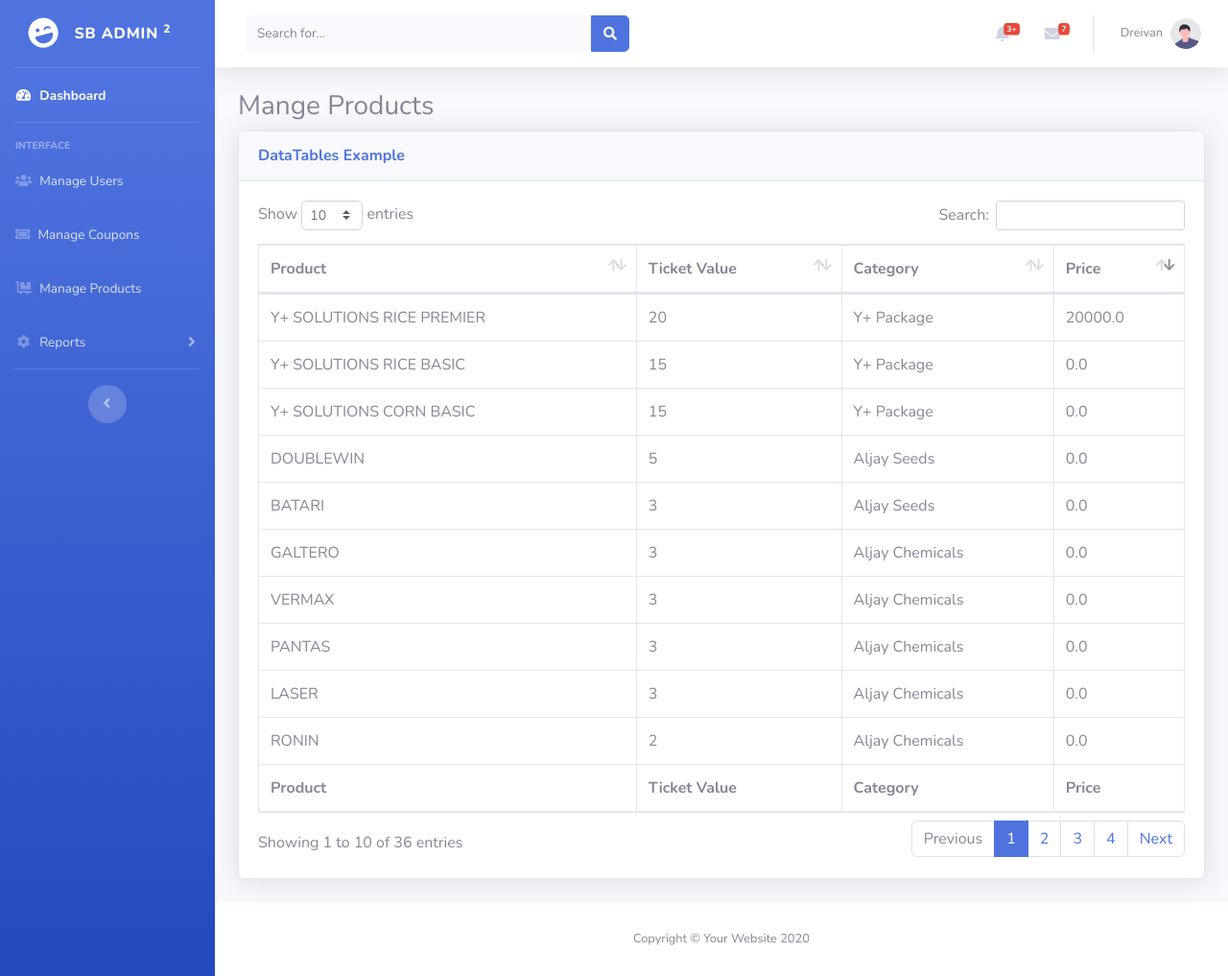
After one commit to flashdreiv/fis, a Django app: page /manageproducts in a window 1280 px wide. The commit adds this page. Shown: the whole page at 96% size. Run offline with Django 3.2, Linux system fonts and the light colour scheme; a user stored in the database is signed in; data comes from the database, SQL or seed files in the repository; both versions use the stored data as it was after the commit; some libraries are stand-ins or nearby versions.

Commit message:
--added minor datatables--
Data-tables for:
Products
Users
Coupons

```diff
--- a/is/admin.py
+++ b/is/admin.py
@@ -1,8 +1,9 @@
 from django.contrib import admin
-from . models import Farmer,Product,Coupon,SalesLady
+from . models import Farmer,Product,Coupon,SalesLady,Purchase
 # Register your models here.
 
 admin.site.register(Farmer)
 admin.site.register(Product)
 admin.site.register(Coupon)
 admin.site.register(SalesLady)
+admin.site.register(Purchase)
--- a/is/models.py
+++ b/is/models.py
@@ -46,3 +46,11 @@ class Coupon(models.Model):
 
     def __str__(self):
         return self.code
+
+#Check SAP Data on Purchase Orders
+class Purchase(models.Model):
+    farmer = models.ForeignKey(Farmer,on_delete=models.SET_NULL,null=True,blank=True)
+    saleslady = models.ForeignKey(SalesLady,on_delete=models.SET_NULL,null=True,blank=True)
+    item = models.ForeignKey(Product,on_delete=models.CASCADE)
+    coupon = models.ForeignKey(Coupon,on_delete=models.SET_NULL,null=True,blank=True)
+    purchase_date = models.DateTimeField(auto_now=True)
--- a/is/static/assets/js/data-table.js
+++ b/is/static/assets/js/data-table.js
@@ -1,3 +1,9 @@
 $(document).ready(function() {
     $('#dataTable').DataTable();
   });
+
+  $(document).ready(function() {
+    $('#productTable').DataTable( {
+      "order": [[ 3, "desc" ]]
+  } );
+});
--- a/is/templates/is/admin.html
+++ b/is/templates/is/admin.html
@@ -53,7 +53,7 @@
                 <div class="card-body">
                     <div class="row no-gutters align-items-center">
                         <div class="col mr-2">
-                            <div class="text-xs font-weight-bold text-info text-uppercase mb-1">Ttotal vs Target
+                            <div class="text-xs font-weight-bold text-info text-uppercase mb-1">Total vs Target
                             </div>
                             <div class="row no-gutters align-items-center">
                                 <div class="col-auto">
--- a/is/templates/is/head.html
+++ b/is/templates/is/head.html
@@ -18,4 +18,5 @@
     <link href="{% static 'assets/css/sb-admin-2.min.css'%}" rel="stylesheet">
     <!-- Data table css -->
     <link href="{% static 'assets/vendor/datatables/dataTables.bootstrap4.min.css'%}" rel="stylesheet">
+
 </head>
--- /dev/null
+++ b/is/templates/is/manage_products.html
@@ -0,0 +1,7 @@
+{% extends 'is/base.html' %}
+{% block content %}
+    <div class="container-fluid">
+    <h3>Mange Products</h1>
+    {% include 'is/products_tables.html' %}
+    </div>
+{% endblock content %}
--- a/is/templates/is/navbar.html
+++ b/is/templates/is/navbar.html
@@ -1,3 +1,4 @@
+{% load static %}
 <nav class="navbar navbar-expand navbar-light bg-white topbar mb-4 static-top shadow">
 
     <!-- Sidebar Toggle (Topbar) -->
@@ -113,7 +114,7 @@
                 </h6>
                 <a class="dropdown-item d-flex align-items-center" href="#">
                     <div class="dropdown-list-image mr-3">
-                        <img class="rounded-circle" src="img/undraw_profile_1.svg"
+                        <img class="rounded-circle" src="{% static 'img/undraw_profile_1.svg' %}"
                             alt="">
                         <div class="status-indicator bg-success"></div>
                     </div>
@@ -171,7 +172,7 @@
                 data-toggle="dropdown" aria-haspopup="true" aria-expanded="false">
                 <span class="mr-2 d-none d-lg-inline text-gray-600 small">{{request.user.first_name}}</span>
                 <img class="img-profile rounded-circle"
-                    src="img/undraw_profile.svg">
+                    src="{% static 'assets/img/undraw_profile.svg' %} ">
             </a>
             <!-- Dropdown - User Information -->
             <div class="dropdown-menu dropdown-menu-right shadow animated--grow-in"
--- /dev/null
+++ b/is/templates/is/products_tables.html
@@ -0,0 +1,38 @@
+<!-- DataTales Example -->
+<div class="card shadow mb-4">
+    <div class="card-header py-3">
+        <h6 class="m-0 font-weight-bold text-primary">DataTables Example</h6>
+    </div>
+    <div class="card-body">
+        <div class="table-responsive">
+            <table class="table table-bordered" id="productTable" width="100%" cellspacing="0">
+                <thead>
+                    <tr>
+                        <th>Product</th>
+                        <th>Ticket Value</th>
+                        <th>Category</th>
+                        <th>Price</th>
+                    </tr>
+                </thead>
+                <tfoot>
+                    <tr>
+                        <th>Product</th>
+                        <th>Ticket Value</th>
+                        <th>Category</th>
+                        <th>Price</th>
+                    </tr>
+                </tfoot>
+                <tbody>
+                    {% for product in products %}
+                    <tr>
+                        <td>{{product.item_name}}</td>
+                        <td>{{product.ticket_value}}</td>
+                        <td>{{product.get_item_category_display}}</td>
+                        <td>{{product.price}}</td>
+                    </tr>
+                    {% endfor %}
+                </tbody>
+            </table>
+        </div>
+    </div>
+</div>
--- a/is/templates/is/sidebar.html
+++ b/is/templates/is/sidebar.html
@@ -30,18 +30,32 @@
     <!-- Nav Item - Pages Collapse Menu -->
     <li class="nav-item">
         <a class="nav-link" href="{% url 'manageusers' %}">
-            <i class="fas fa-fw fa-chart-area"></i>
+            <i class="fas fa-users"></i>
             <span>Manage Users</span></a>
     </li>
     <li class="nav-item">
         <a class="nav-link" href="{% url 'managecoupons' %}">
-            <i class="fas fa-fw fa-chart-area"></i>
+            <i class="fas fa-ticket-alt"></i>
             <span>Manage Coupons</span></a>
     </li>
     <li class="nav-item">
-        <a class="nav-link" href="charts.html">
-            <i class="fas fa-fw fa-chart-area"></i>
+        <a class="nav-link" href="{% url 'manageproducts' %}">
+            <i class="fas fa-dolly-flatbed"></i>
             <span>Manage Products</span></a>
+    </li>
+    <li class="nav-item">
+        <a class="nav-link collapsed" href="#" data-toggle="collapse" data-target="#collapseTwo"
+            aria-expanded="true" aria-controls="collapseTwo">
+            <i class="fas fa-fw fa-cog"></i>
+            <span>Reports</span>
+        </a>
+        <div id="collapseTwo" class="collapse" aria-labelledby="headingTwo" data-parent="#accordionSidebar">
+            <div class="bg-white py-2 collapse-inner rounded">
+                <h6 class="collapse-header">Custom Reports:</h6>
+                <a class="collapse-item" href="buttons.html">Sales Reports</a>
+                <a class="collapse-item" href="cards.html">Coupon Reports</a>
+            </div>
+        </div>
     </li>
     <!-- Divider -->
     <hr class="sidebar-divider d-none d-md-block">
--- a/is/templates/is/user_tables.html
+++ b/is/templates/is/user_tables.html
@@ -15,7 +15,6 @@
                     </tr>
                 </thead>
                 <tfoot>
-                    <tr>
                         <th>Name</th>
                         <th>User Type</th>
                         <th>Standard Ticket</th>
@@ -26,7 +25,7 @@
                     {% for user in users %}
                     <tr>
                         <td>{{user.first_name}} {{user.last_name}}</td>
-                        <td>{{user.groups}}</td>
+                        <td>{{user.groups.get}}</td>
                         {% if user.farmer %}
                         <td>{{user.farmer.standard_ticket}}</td>
                         <td>{{user.farmer.golden_ticket}}</td>
--- a/is/urls.py
+++ b/is/urls.py
@@ -11,5 +11,5 @@ urlpatterns = [
     path('user',views.userPage,name='user'),
     path('manageusers',views.manageUsers,name='manageusers'),
     path('managecoupons',views.manageCoupons,name='managecoupons'),
-
+    path('manageproducts',views.manageProducts,name='manageproducts'),
 ]
--- a/is/views.py
+++ b/is/views.py
@@ -4,10 +4,8 @@ from . forms import YFarmerForm,LoginForm,ApplyCouponForm,GenerateCouponForm
 from django.contrib.auth import authenticate,login,logout
 from django.contrib.auth.decorators import login_required
 from . decorators import unauthenticated_user,allowed_users,admin_only
-from django.contrib.auth.models import Group
 from . models import Farmer,Coupon,Product
-from django.contrib.auth.models import User
-from django.utils import timezone
+from django.contrib.auth.models import User,Group
 from . generate_random_coupon import generate_coupon_code
 # Create your views here.
 
@@ -59,7 +57,6 @@ def logOutUser(request):
 @allowed_users(allowed_roles=['farmer'])
 def userPage(request):
     form = ApplyCouponForm()
-    now = timezone.now()
     if request.method == 'POST':
         form = ApplyCouponForm(request.POST)
         if form.is_valid():
@@ -113,12 +110,12 @@ def manageCoupons(request):
             for x in range(count):
                 coupon = Coupon()
                 coupon.item = Product.objects.get(pk=item_id)
-                if coupon.item.pk == 1 or coupon.item.pk == 2 or coupon.item.pk == 3:
+                if coupon.item.pk == 3 or coupon.item.pk == 4 or coupon.item.pk == 5:
                     coupon.is_golden_ticket = True
                 code = generate_coupon_code()
                 coupon.code = code
                 coupon.save()
-            messages.success(request,f'Generated a total of {count} coupon!')
+            messages.success(request,f'Generated a total of {count} coupon for {coupon.item.item_name}')
         else:
             form = GenerateCouponForm()
     context = {
@@ -126,3 +123,11 @@ def manageCoupons(request):
         'coupons':coupon_list
     }
     return render(request,'is/manage_coupons.html',context)
+
+@admin_only
+def manageProducts(request):
+    products = Product.objects.order_by('item_category')
+    context = {
+        'products':products
+    }
+    return render(request,'is/manage_products.html',context)
```
Also changed, not shown: db.sqlite3, is/migrations/0042_auto_20210307_2141.py (added), is/templates/is/scripts.html (line endings or trailing spaces).
